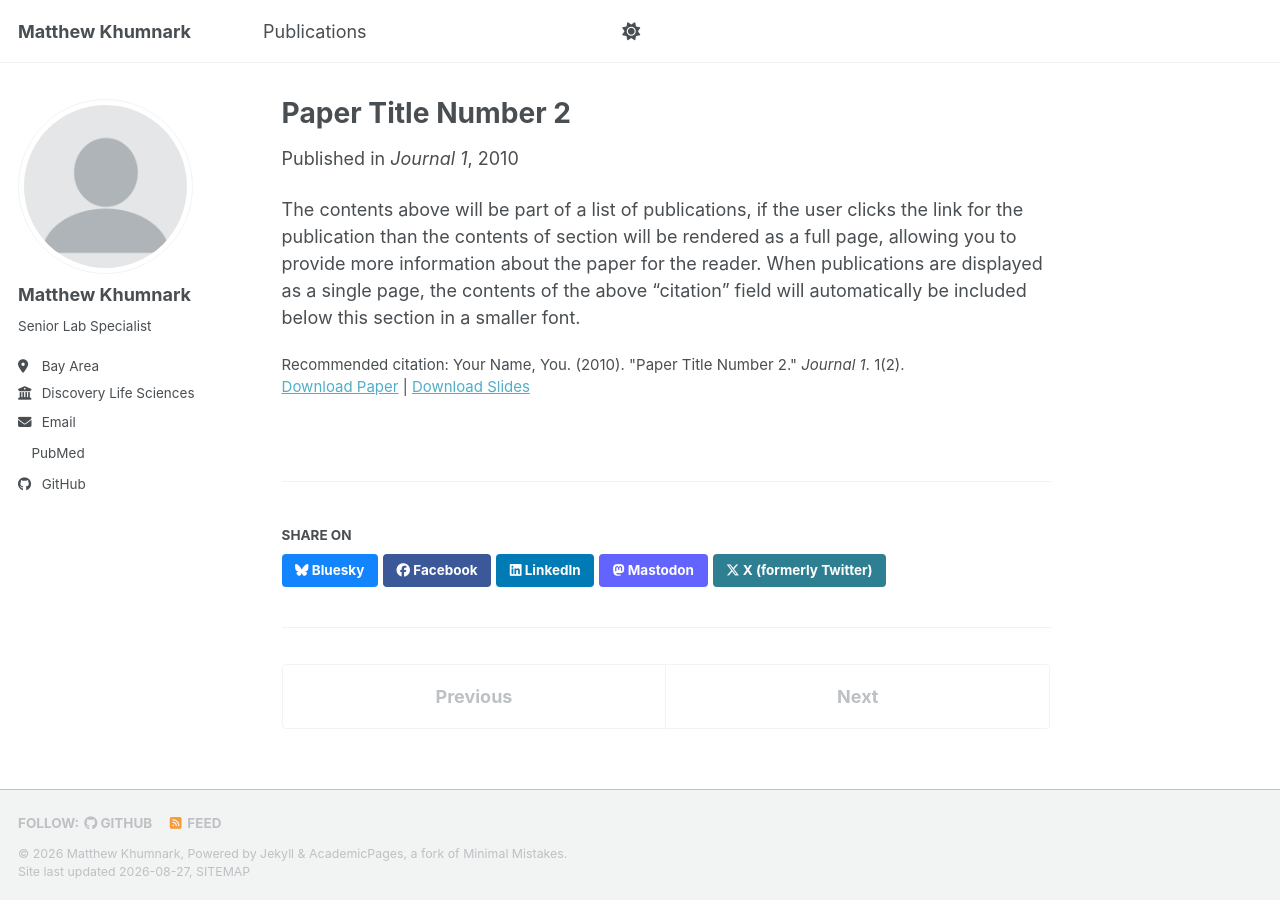
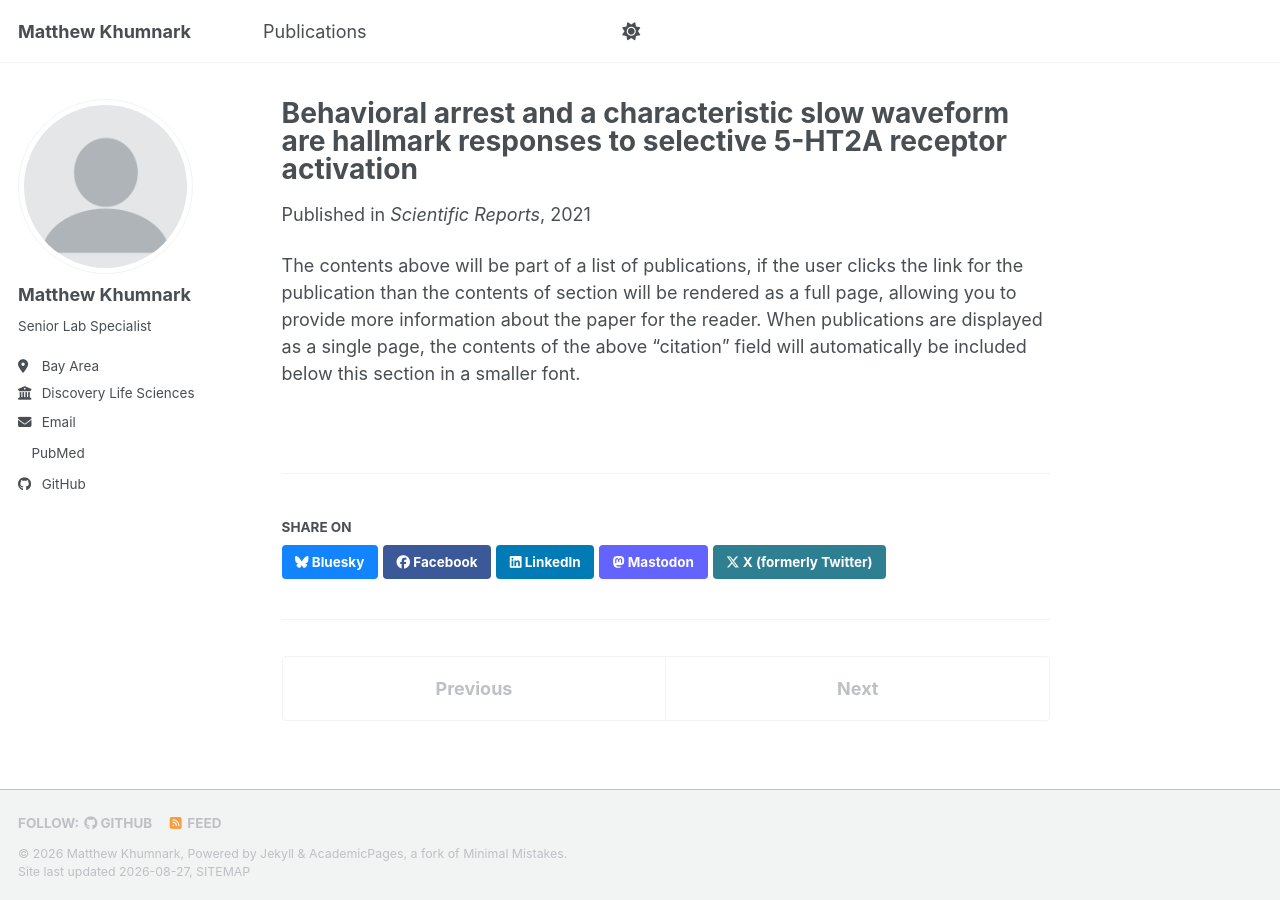
Before and after one commit to AstrocyticRed/AstrocyticRed.github.io, a Jekyll site: the page built from _publications/2010-10-01-paper-title-number-2.md, in a window 1280 px wide. Built offline with Jekyll 4.4.1, drawn with Linux system fonts in a browser that asks for light colours; a style sheet for code colours, icons or effects is not loaded.

Commit message:
Update 2010-10-01-paper-title-number-2.md

```diff
--- a/_publications/2010-10-01-paper-title-number-2.md
+++ b/_publications/2010-10-01-paper-title-number-2.md
@@ -1,14 +1,14 @@
 ---
-title: "Paper Title Number 2"
+title: "Behavioral arrest and a characteristic slow waveform are hallmark responses to selective 5-HT2A receptor activation"
 collection: publications
 category: manuscripts
-permalink: /publication/2010-10-01-paper-title-number-2
-excerpt: 'This paper is about the number 2. The number 3 is left for future work.'
-date: 2010-10-01
-venue: 'Journal 1'
-slidesurl: 'https://academicpages.github.io/files/slides2.pdf'
-paperurl: 'https://academicpages.github.io/files/paper2.pdf'
-citation: 'Your Name, You. (2010). &quot;Paper Title Number 2.&quot; <i>Journal 1</i>. 1(2).'
+permalink: https://pubmed.ncbi.nlm.nih.gov/33479368/
+excerpt: 'This paper is about some interesting things we found when looking at EEG in mice given 5-HT2A agonists'
+date: 2021-10-01
+venue: 'Scientific Reports'
+#slidesurl: 'https://academicpages.github.io/files/slides2.pdf'
+paperurl: 'https://www.nature.com/articles/s41598-021-81552-6'
+#citation: 'Your Name, You. (2010). &quot;Paper Title Number 2.&quot; <i>Journal 1</i>. 1(2).'
 ---
 
 The contents above will be part of a list of publications, if the user clicks the link for the publication than the contents of section will be rendered as a full page, allowing you to provide more information about the paper for the reader. When publications are displayed as a single page, the contents of the above "citation" field will automatically be included below this section in a smaller font.
```
